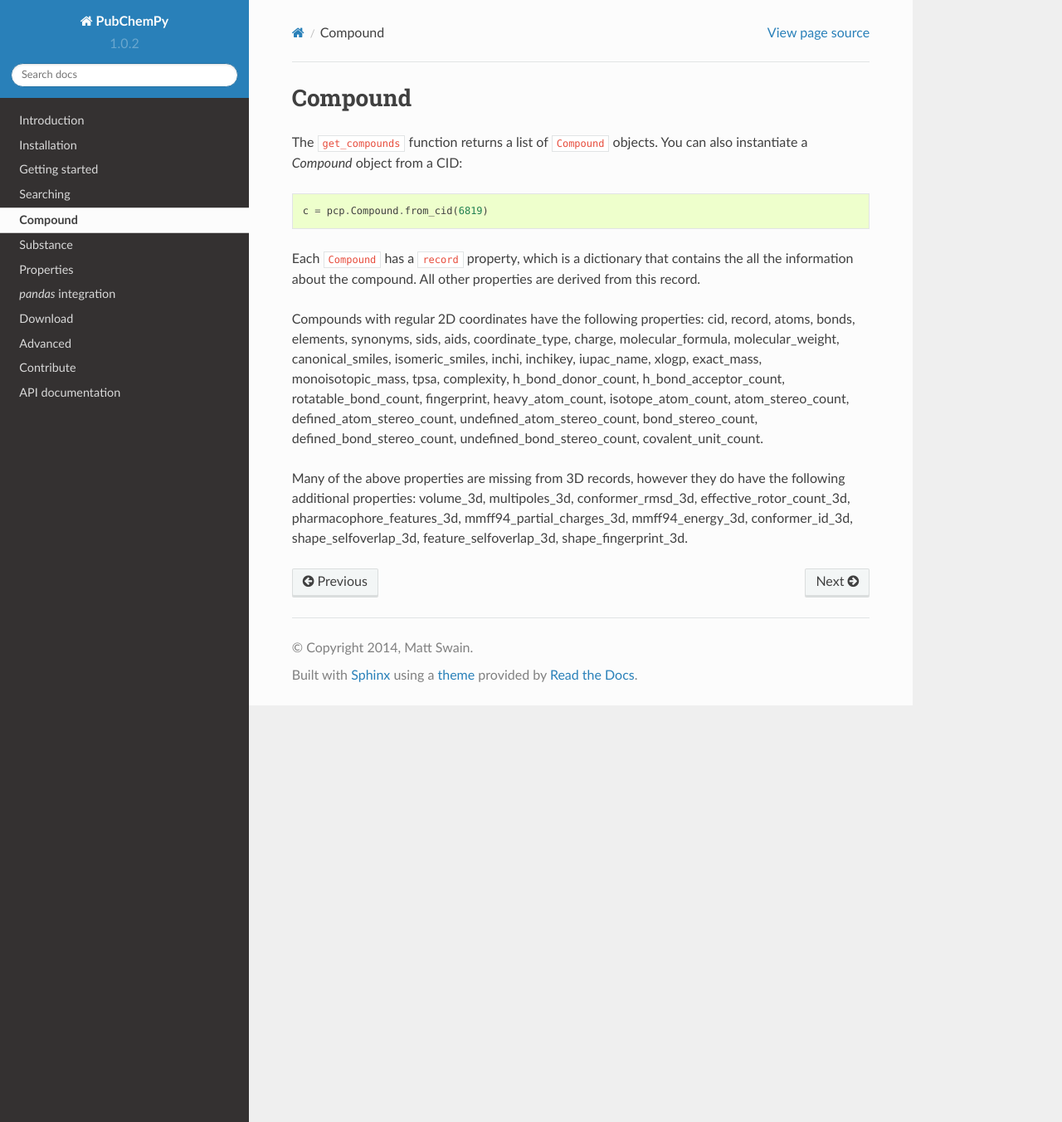
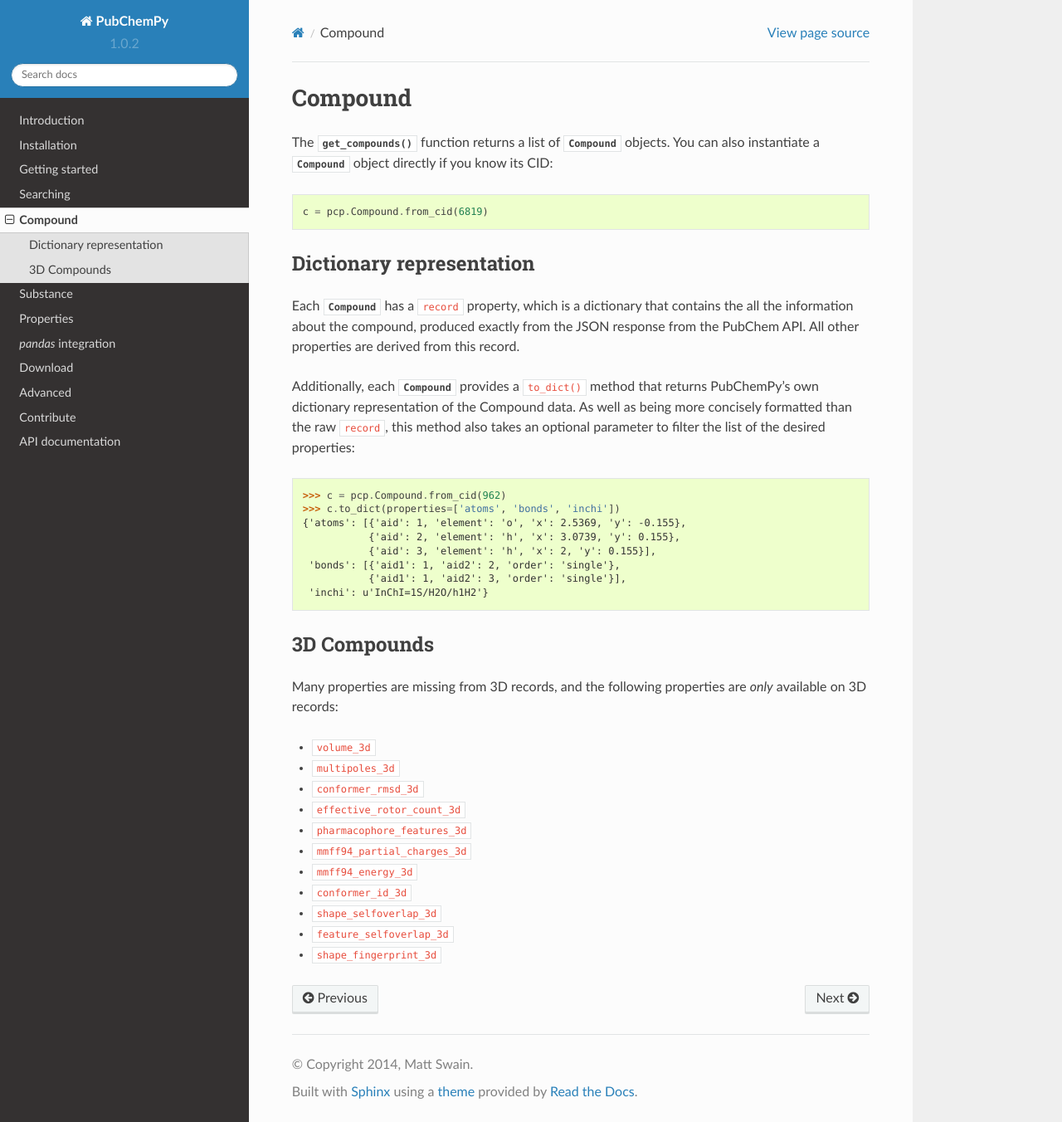
Before and after one commit to mcs07/PubChemPy, a Sphinx documentation site: the page built from docs/source/guide/compound.rst, in a window 1280 px wide and 1352 px high. Shown: the whole window at 83% size. Built offline with Sphinx 7.4.7 and the Read the Docs theme 2.0.0, drawn with Linux system fonts in a browser that asks for light colours.

Commit message:
Improve documentation

```diff
--- a/docs/source/conf.py
+++ b/docs/source/conf.py
@@ -240,4 +240,8 @@
     'pandas': ('http://pandas.pydata.org/pandas-docs/stable/', None),
 }
 
+# Sort autodoc members by the order they appear in the source code
 autodoc_member_order = 'bysource'
+
+# Concatenate the class and __init__ docstrings together
+autoclass_content = 'both'
--- a/docs/source/guide/compound.rst
+++ b/docs/source/guide/compound.rst
@@ -3,22 +3,46 @@
 Compound
 ========
 
-The ``get_compounds`` function returns a list of ``Compound`` objects. You can also instantiate a `Compound` object from
-a CID::
+The :func:`~pubchempy.get_compounds` function returns a list of :class:`~pubchempy.Compound` objects. You can also
+instantiate a :class:`~pubchempy.Compound` object directly if you know its CID::
 
     c = pcp.Compound.from_cid(6819)
 
-Each ``Compound`` has a ``record`` property, which is a dictionary that contains the all the information about the
-compound. All other properties are derived from this record.
 
-Compounds with regular 2D coordinates have the following properties: cid, record, atoms, bonds, elements, synonyms,
-sids, aids, coordinate_type, charge, molecular_formula, molecular_weight, canonical_smiles, isomeric_smiles, inchi,
-inchikey, iupac_name, xlogp, exact_mass, monoisotopic_mass, tpsa, complexity, h_bond_donor_count, h_bond_acceptor_count,
-rotatable_bond_count, fingerprint, heavy_atom_count, isotope_atom_count, atom_stereo_count, defined_atom_stereo_count,
-undefined_atom_stereo_count, bond_stereo_count, defined_bond_stereo_count, undefined_bond_stereo_count,
-covalent_unit_count.
+Dictionary representation
+-------------------------
 
-Many of the above properties are missing from 3D records, however they do have the following additional properties:
-volume_3d, multipoles_3d, conformer_rmsd_3d, effective_rotor_count_3d, pharmacophore_features_3d,
-mmff94_partial_charges_3d, mmff94_energy_3d, conformer_id_3d, shape_selfoverlap_3d, feature_selfoverlap_3d,
-shape_fingerprint_3d.
+Each :class:`~pubchempy.Compound` has a ``record`` property, which is a dictionary that contains the all the information
+about the compound, produced exactly from the JSON response from the PubChem API. All other properties are derived from
+this record.
+
+Additionally, each :class:`~pubchempy.Compound` provides a ``to_dict()`` method that returns PubChemPy's own dictionary
+representation of the Compound data. As well as being more concisely formatted than the raw ``record``, this method also
+takes an optional parameter to filter the list of the desired properties::
+
+
+    >>> c = pcp.Compound.from_cid(962)
+    >>> c.to_dict(properties=['atoms', 'bonds', 'inchi'])
+    {'atoms': [{'aid': 1, 'element': 'o', 'x': 2.5369, 'y': -0.155},
+               {'aid': 2, 'element': 'h', 'x': 3.0739, 'y': 0.155},
+               {'aid': 3, 'element': 'h', 'x': 2, 'y': 0.155}],
+     'bonds': [{'aid1': 1, 'aid2': 2, 'order': 'single'},
+               {'aid1': 1, 'aid2': 3, 'order': 'single'}],
+     'inchi': u'InChI=1S/H2O/h1H2'}
+
+3D Compounds
+------------
+
+Many properties are missing from 3D records, and the following properties are *only* available on 3D records:
+
+- ``volume_3d``
+- ``multipoles_3d``
+- ``conformer_rmsd_3d``
+- ``effective_rotor_count_3d``
+- ``pharmacophore_features_3d``
+- ``mmff94_partial_charges_3d``
+- ``mmff94_energy_3d``
+- ``conformer_id_3d``
+- ``shape_selfoverlap_3d``
+- ``feature_selfoverlap_3d``
+- ``shape_fingerprint_3d``
```
Also changed, not shown: docs/source/api.rst (+10 -2 lines), docs/source/guide/substance.rst (+29 -1 lines), pubchempy.py (+85 -22 lines), pubchempy_test.py (+8 -0 lines).
